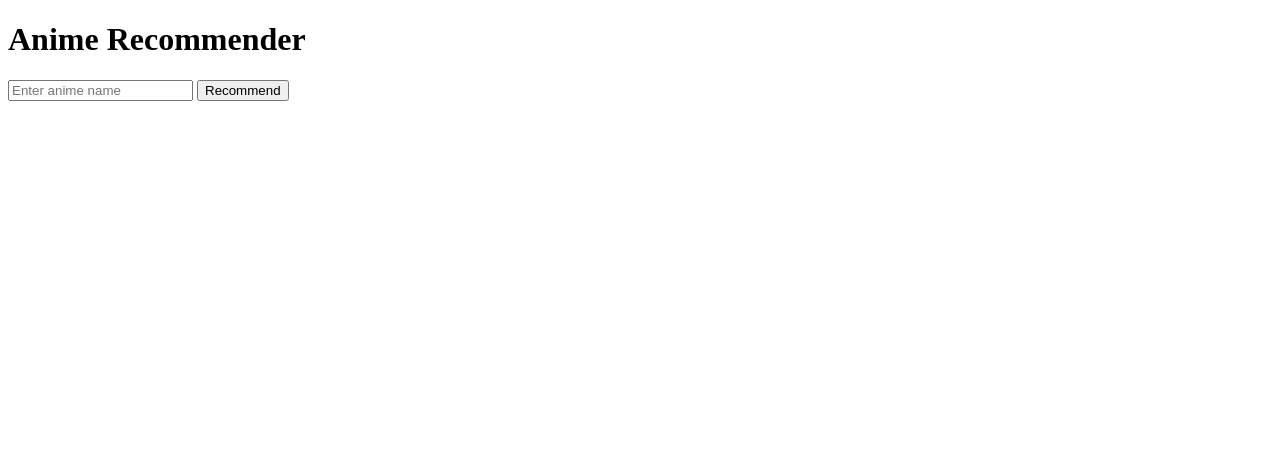
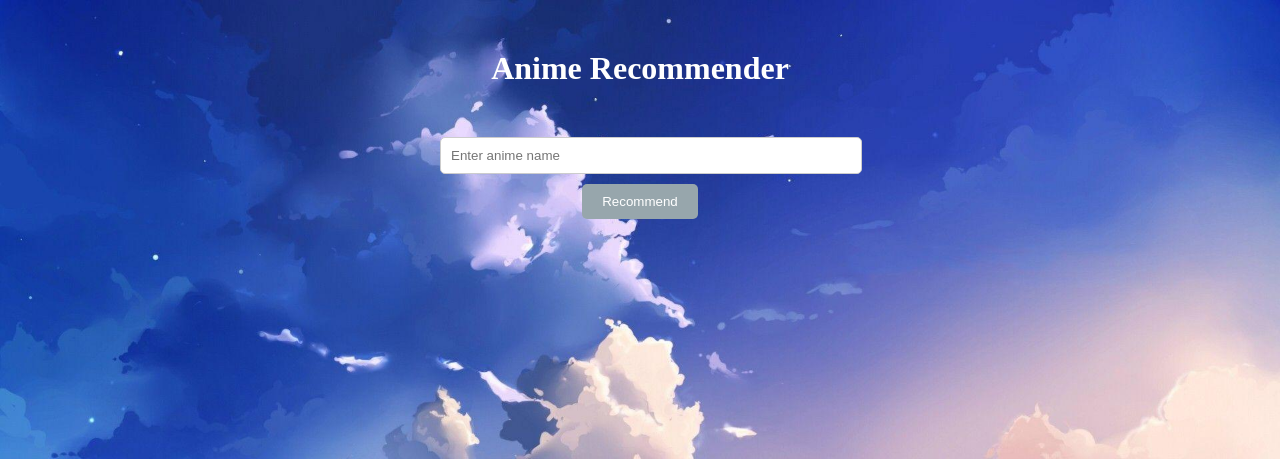
Before and after one commit to LapinRobin/anime-recommender-frontend, a Python web app: template templates/index.html in a window 1280 px wide. Shown: the top 459 px of the page. Run offline with Jinja, Linux system fonts and the light colour scheme; the template is opened without the code that fills it, so the values that code supplies are empty; some libraries are stand-ins or nearby versions.

Commit message:
Temporary placeholder + template CSS

```diff
--- /dev/null
+++ b/static/style.css
@@ -0,0 +1,54 @@
+body {
+    background-image: url('placeholder.jpg');
+    background-size: cover;
+    background-repeat: no-repeat;
+    z-index: 0; /* Pour s'assurer que le voile est placé sous le contenu */
+}
+h1 {
+    text-align: center;
+    margin-top: 50px;
+    color: white;
+}
+
+form {
+    max-width: 400px;
+    margin: 0 auto;
+    text-align: center;
+    margin-top: 50px;
+}
+
+input[type="text"] {
+    width: 100%;
+    padding: 10px;
+    margin-bottom: 10px;
+    border: 1px solid #ccc;
+    border-radius: 5px;
+}
+
+button {
+    padding: 10px 20px;
+    background-color: #97a6ac;
+    color: white;
+    border: none;
+    border-radius: 5px;
+    cursor: pointer;
+    transition: background-color 0.3s ease;
+}
+
+    button:hover {
+        background-color: #BDD0D7;
+    }
+
+input[type="text"]:focus {
+    outline: none;
+    border-color: #4CAF50;
+}
+
+datalist {
+    margin-top: 10px;
+}
+
+option {
+    background-color: #fff;
+    padding: 5px;
+}
--- a/templates/index.html
+++ b/templates/index.html
@@ -4,6 +4,7 @@
     <meta charset="UTF-8">
     <meta name="viewport" content="width=device-width, initial-scale=1.0">
     <title>Anime Recommender</title>
+    <link rel="stylesheet" href="../static/style.css">
     <link rel="stylesheet" href="https://code.jquery.com/ui/1.12.1/themes/base/jquery-ui.css">
     <script src="https://code.jquery.com/jquery-3.6.0.min.js"></script>
     <script src="https://code.jquery.com/ui/1.12.1/jquery-ui.min.js"></script>
```
Also changed, not shown: static/placeholder.jpg (added).
